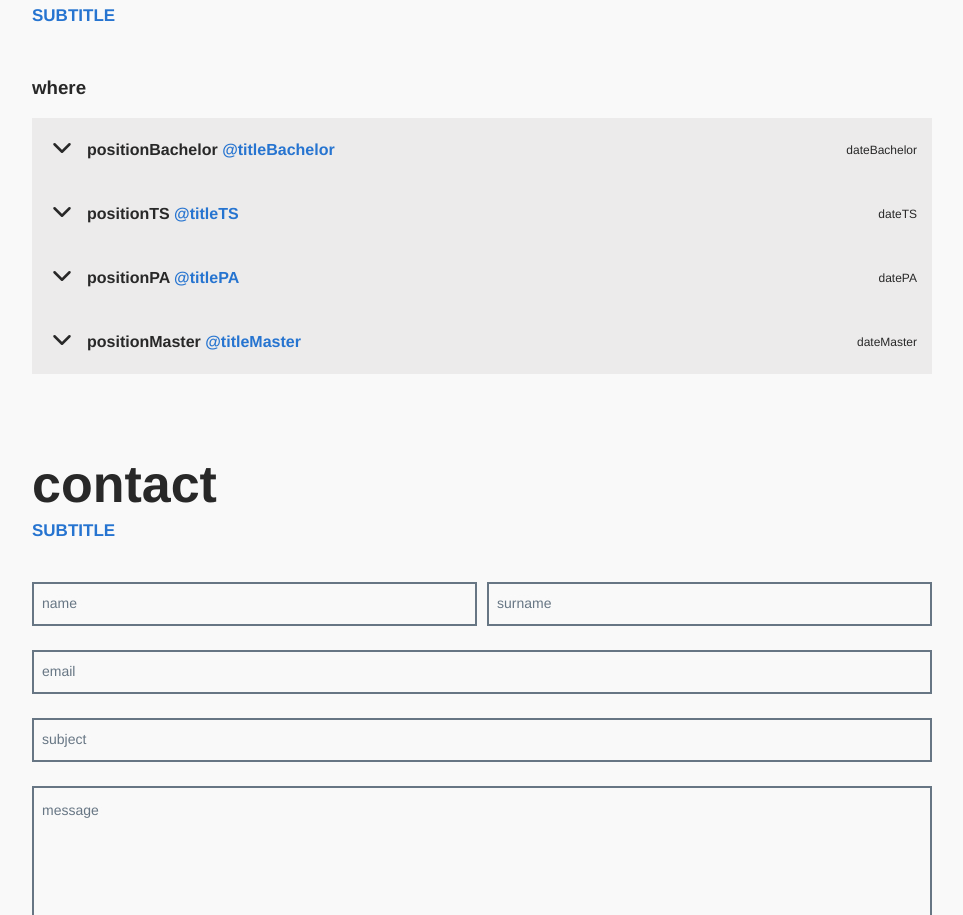
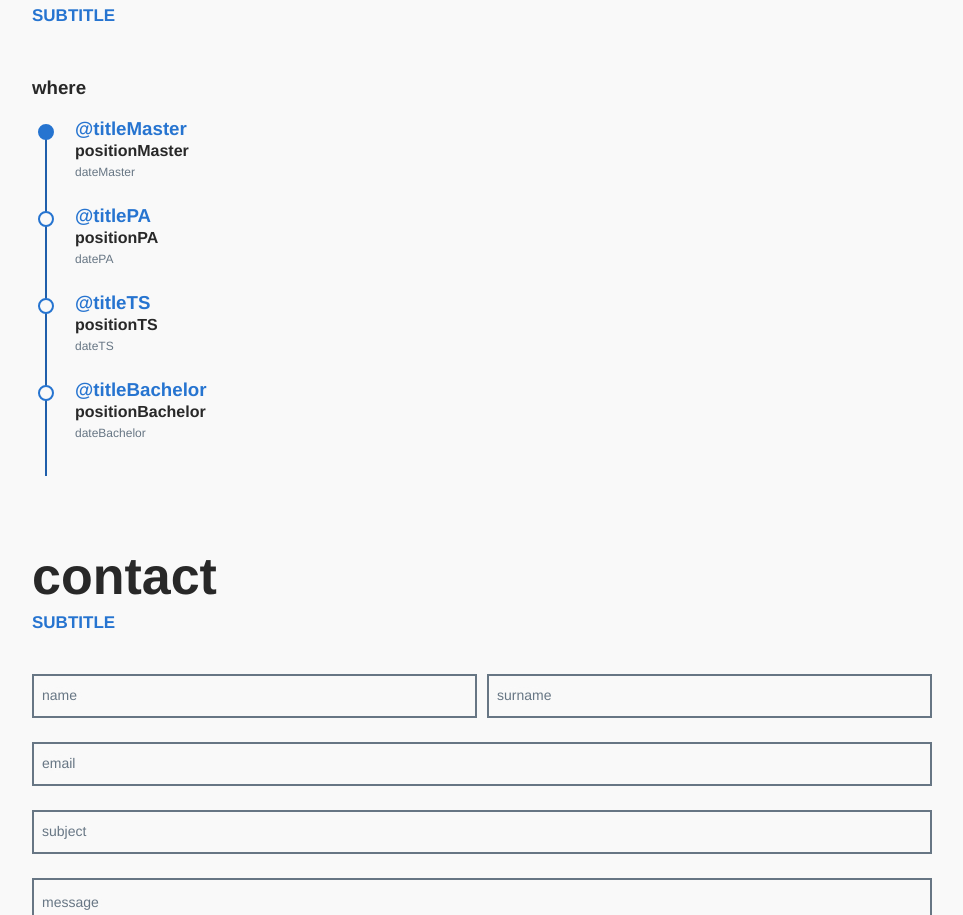
Before and after one commit to sonkeks/Portfolio, a React (Create React App) app: page / in a window 1280 px wide. Shown: the part 3462-4377 px from the top of the page, without its empty margins (158-1121 px from the left). Built offline with nearby package versions, Linux system fonts and the light colour scheme; what i18next-xhr-backend would draw is missing.

Commit message:
Show Experience as Timeline

```diff
--- a/public/locales/de/experience.json
+++ b/public/locales/de/experience.json
@@ -16,8 +16,8 @@
   "info1TS": "Pflege und Weiterentwicklung eines Java Spring Backend und eines React TypeScript basierten Frontend welches das Windy CSS Framework nutzt",
   "info2TS": "Arbeit in einer kleinen agilen Teamstruktur und Arbeitsweise",
   "info3TS": "Bewerben des Produkts auf Start-up Events und Veranstaltungen von non-profit Organisationen",
-  "positionPA": "Werkstudent",
-  "titlePA": "proALPHA",
+  "positionPA": "Werkstudent in React & Test Development",
+  "titlePA": "Proalpha",
   "datePA": "Oktober 2023 - Heute",
   "info1PA": "Hilfe bei internem Marketing und der Planung von internen Prozessen",
   "info2PA": "Unterstützung bei der Dokumentation und dem Testing",
--- a/public/locales/en/experience.json
+++ b/public/locales/en/experience.json
@@ -16,8 +16,8 @@
   "info1TS": "Working in a Java Spring backend and a React TypeScript based frontend using the Windy CSS framework",
   "info2TS": "Operating in an Agile Sprint based environment",
   "info3TS": "Advertising the product to intererested parties on Start-up and non-profit organization events",
-  "positionPA": "Working Student",
-  "titlePA": "proALPHA",
+  "positionPA": "Working Student in React & Test Development",
+  "titlePA": "Proalpha",
   "datePA": "October 2023 - Today",
   "info1PA": "Help with internal marketing and planning of internal processes",
   "info2PA": "Support with documentation and testing",
--- a/src/components/Experience/Experience.module.css
+++ b/src/components/Experience/Experience.module.css
@@ -8,7 +8,6 @@
 }
 
 .workBox {
-    background-color: var(--tertiary);
 }
 
 .workBox details {
--- a/src/components/Experience/Experience.tsx
+++ b/src/components/Experience/Experience.tsx
@@ -1,6 +1,5 @@
 import styles from "./Experience.module.css";
 import WorkItem from "./WorkItem/WorkItem";
-import CourseAccordion from "./CourseAccordion/CourseAccordion";
 import AOS from "aos";
 import 'aos/dist/aos.css';
 import {useEffect} from "react";
@@ -53,10 +52,11 @@ const Experience = () => {
             <div data-aos="fade-up" data-aos-offset="50" data-aos-delay="0" data-aos-duration="1000" data-aos-easing="ease-out-sine">
                 <h3>{t("where")}</h3>
                 <div className={styles.workBox}>
-                    {workPlaces.map((workPlace, index) => {
+                    {workPlaces.reverse().map((workPlace, index) => {
                         return (
                             <WorkItem
                                 key={index}
+                                index={index}
                                 position={workPlace.position}
                                 title={workPlace.title}
                                 link={workPlace.link}
--- a/src/components/Experience/WorkItem/WorkItem.module.css
+++ b/src/components/Experience/WorkItem/WorkItem.module.css
@@ -1,30 +1,21 @@
-.arrow {
-    font-size: 30px;
-}
-
 .workItem {
-    padding: 15px;
-    display: grid;
-    grid-template-columns: auto 1fr 30%;
-    align-items: center;
-    font-weight: bold;
-    gap: 10px;
-}
-
-.workItem::-webkit-details-marker, .workItem::marker {
-    display: none;
+    position: relative;
+    display: flex;
+    gap: 15px;
+    align-items: flex-start;
+    padding-bottom: 25px;
 }
 
 summary {
     list-style: none;
 }
 
-.workItem:hover {
-    cursor: pointer;
+.workItem h3 {
+    margin: 0;
 }
 
-.itemClosed:hover {
-    background-color: var(--tertiary-dark);
+.workItem h4 {
+    margin: 2px 0;
 }
 
 .workItem a {
@@ -45,28 +36,34 @@ summary {
     user-select: none;
     font-weight: normal;
     font-size: 12px;
-    text-align: right;
+}
+
+.timelineCircle {
+    margin: 6px;
+    width: 12px;
+    height: 12px;
+    background-color: var(--color-background);
+    border: var(--primary) solid 2px;
+    border-radius: 12px;
+    flex: none;
+}
+
+.timelineCircleRecent {
+    background-color: var(--primary);
 }
 
 .workContent {
-    padding-left: 50px;
     font-weight: normal;
-    padding-bottom: 15px;
 }
 
-.workContent ul {
-    margin: 0;
-    text-align: justify;
-    line-height: 1.6;
-}
-
-.workContent li {
-    font-size: 14px;
-    padding: 5px 15px 5px 5px;
-}
-
-.workOpen {
-    background-color: var(--selected);
+.connector {
+    top: 10px;
+    position: absolute;
+    width: 2px;
+    height: 100%;
+    left: 13px;
+    background-color: var(--primary-shade);
+    z-index: -1;
 }
 
 @media screen and (max-width: 600px) {
--- a/src/components/Experience/WorkItem/WorkItem.tsx
+++ b/src/components/Experience/WorkItem/WorkItem.tsx
@@ -1,8 +1,7 @@
 import styles from "./WorkItem.module.css";
-import {FiChevronDown, FiChevronUp} from "react-icons/fi";
-import {SyntheticEvent, useState} from "react";
 
 interface WorkItemProps {
+    index: number,
     position: string,
     title: string,
     link?: string,
@@ -10,32 +9,17 @@ interface WorkItemProps {
     infoList: string[]
 }
 
-const WorkItem = ({position, title, link, date, infoList}: WorkItemProps) => {
-
-    const [isOpen, setIsOpen] = useState<boolean>(false);
-
-    const toggleItem = (e: SyntheticEvent) => {
-        setIsOpen(!isOpen);
-        e.preventDefault();
-    }
-
+const WorkItem = ({index, position, title, link, date}: WorkItemProps) => {
     return (
-        <details open={isOpen} className={isOpen ? styles.workOpen : ""}>
-            <summary onClick={(e) => toggleItem(e)} className={`${styles.workItem} ${isOpen ? styles.itemOpen : styles.itemClosed}`}>
-                <div>{infoList.length > 0 && (isOpen ? <FiChevronUp className={styles.arrow}/> : <FiChevronDown className={styles.arrow}/>)}</div>
-                <span className={styles.workTitle}>{position} <a target="_blank" rel="noopener noreferrer" onClick={event => event.stopPropagation()} href={link}>@{title}</a></span>
-                <div className={styles.workDate}>{date}</div>
-            </summary>
-            {infoList.length > 0 &&
-                <div className={styles.workContent}>
-                    <ul>
-                        {infoList.map((info, index) => {
-                            return <li key={index}>{info}</li>
-                        })}
-                    </ul>
-                </div>
-            }
-        </details>
+        <div className={styles.workItem}>
+            <div className={`${styles.timelineCircle} ${index === 0 ? styles.timelineCircleRecent : ''}`}></div>
+            <div className={styles.workContent}>
+                <h3><a target="_blank" rel="noreferrer" href={link}>@{title}</a></h3>
+                <h4>{position}</h4>
+                <label className={styles.workDate}>{date}</label>
+            </div>
+            <div className={styles.connector}></div>
+        </div>
     )
 }
 
```
